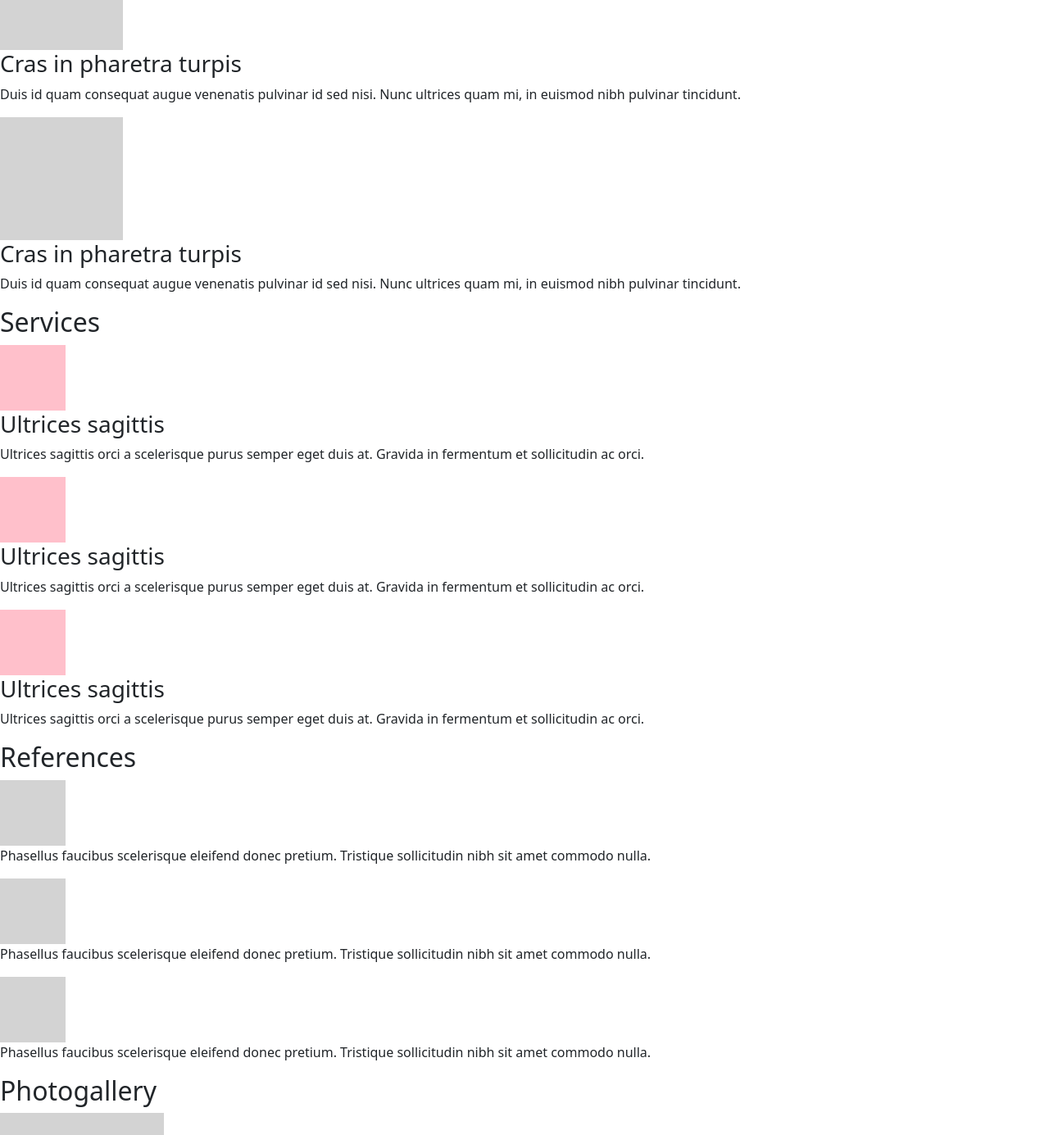
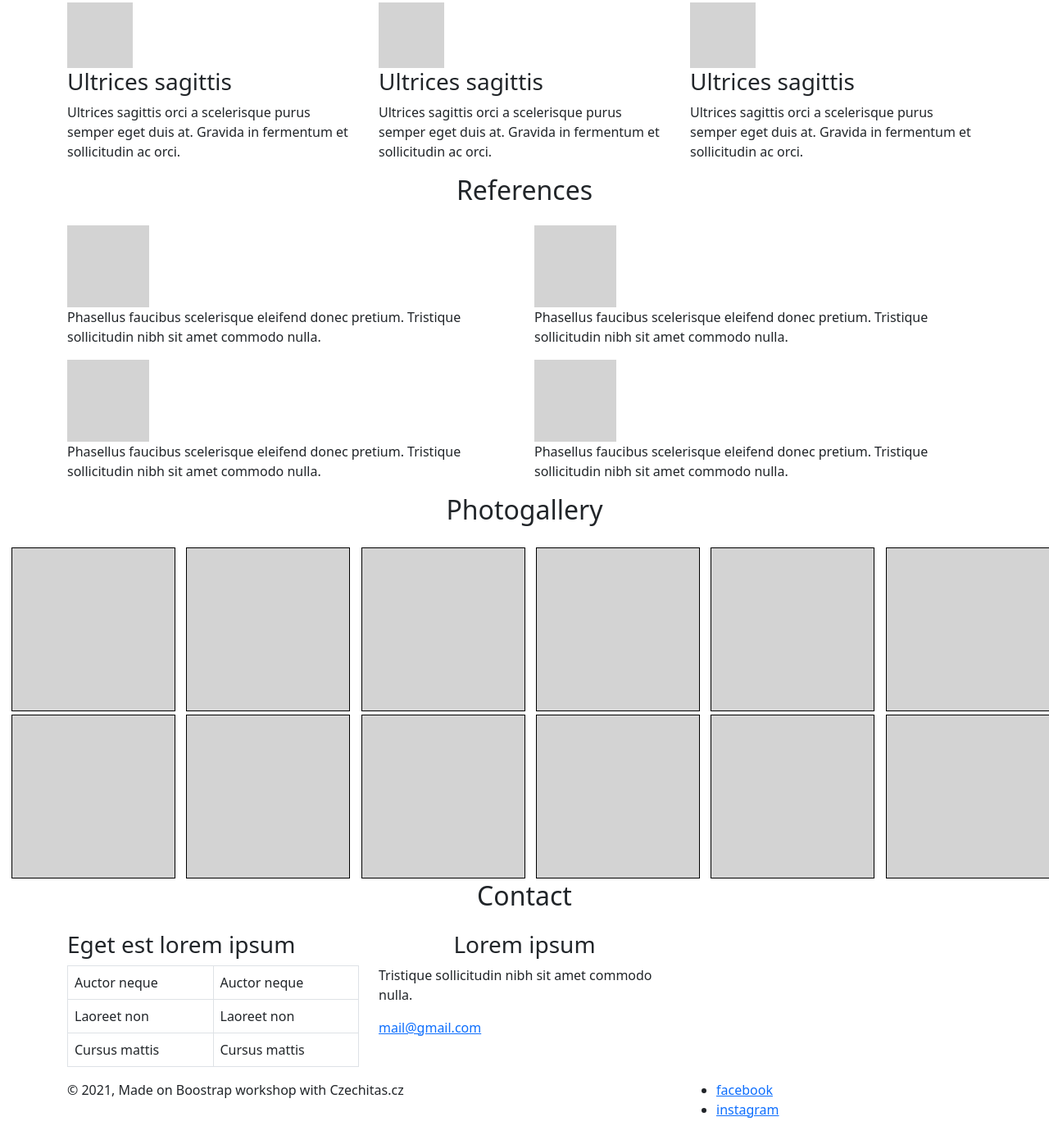
Before and after one commit to miroslavaka/html-css-javascript, a plain HTML site: page bootstrap1.html in a window 1280 px wide. Shown: the part 959-2344 px from the top of the page at 82% size. Drawn offline with nearby package versions, Linux system fonts and the light colour scheme.

Commit message:
100_days_of_code

```diff
--- a/bootstrap1.html
+++ b/bootstrap1.html
@@ -9,39 +9,51 @@
 </head>
 <style>
     .img {
-        width: 800px;
-        height: 400px;
+        width: 750px;
+        height: 350px;
         background: lightgray;
     }
 
     .img1 {
         width: 150px;
         height: 150px;
-        background: lightgray;
+    }
+
+    .img11 {
+        background: #afeeee;
+    }
+
+    .img12 {
+        background: #ffe4e1;
+    }
+
+    .img13 {
+        background: #d1e189;
     }
 
     .img2 {
         width: 80px;
         height: 80px;
-        background: pink;
+        background: lightgray;
     }
 
     .img3 {
-        width: 80px;
-        height: 80px;
+        width: 100px;
+        height: 100px;
         background: lightgray;
     }
 
     .img4 {
         width: 200px;
         height: 200px;
+        border: 1px solid black;
         background: lightgray;
-        margin-bottom: 1px;
+        margin: 2px;
     }
 </style>
 
 <body>
-    <h1>Lorem ipsum dolor sit amet</h1>
+    <h1>Bootstrap</h1>
     <nav>
         <ul>
             <li><a href="#">About</a></li>
@@ -54,73 +66,126 @@
     <div class="img"></div>
 
     <section>
-        <div>
-            <h2>Sociis natoque</h2>
-
-            <div class="img1"></div>
-            <h3>Cras in pharetra turpis</h3>
+        <div class="container">
+            <h2 class="text-center mb-4">Team</h2>
+            <div class="row">
+                <div class="col-md-4">
+                    <div class="img1 img11"></div>
+                    <h3 class="mt-3">Cras in pharetra turpis</h3>
+                    <p>Duis id quam consequat augue venenatis pulvinar id sed nisi. Nunc ultrices quam mi, in euismod nibh pulvinar tincidunt.</p>
+                </div>
+                <div class="col-md-4">
+                    <div class="img1 img12"></div>
+                    <h3 class="mt-3">Cras in pharetra turpis</h3>
+                    <p>Duis id quam consequat augue venenatis pulvinar id sed nisi. Nunc ultrices quam mi, in euismod nibh pulvinar tincidunt.</p>
+                </div>
+                <div class="col-md-4">
+                    <div class="img1 img13"></div>
+                    <h3 class="mt-3">Cras in pharetra turpis</h3>
                     <p> Duis id quam consequat augue venenatis pulvinar id sed nisi. Nunc ultrices quam mi, in euismod nibh pulvinar tincidunt.</p>
-
-            <div class="img1"></div>
-            <h3>Cras in pharetra turpis</h3>
-            <p> Duis id quam consequat augue venenatis pulvinar id sed nisi. Nunc ultrices quam mi, in euismod nibh pulvinar tincidunt.</p>
-
-            <div class="img1"></div>
-            <h3>Cras in pharetra turpis</h3>
-            <p> Duis id quam consequat augue venenatis pulvinar id sed nisi. Nunc ultrices quam mi, in euismod nibh pulvinar tincidunt.</p>
+                </div>
+            </div>
         </div>
     </section>
 
     <section>
-        <div>
-            <h2>Services</h2>
-            <div class="img2"></div>
-            <h3>Ultrices sagittis </h3>
-            <p>Ultrices sagittis orci a scelerisque purus semper eget duis at. Gravida in fermentum et sollicitudin ac orci.</p>
-
-            <div class="img2"></div>
-            <h3>Ultrices sagittis </h3>
-            <p>Ultrices sagittis orci a scelerisque purus semper eget duis at. Gravida in fermentum et sollicitudin ac orci.</p>
-
+        <div class="container">
+            <h2 class="text-center mb-4">Services</h2>
+            <div class="row">
+                <div class="col-md-4">
                     <div class="img2"></div>
                     <h3>Ultrices sagittis </h3>
                     <p>Ultrices sagittis orci a scelerisque purus semper eget duis at. Gravida in fermentum et sollicitudin ac orci.</p>
                 </div>
-    </section>
-
-    <section>
-        <div>
-            <h2>References</h2>
-            <div class="img3"></div>
-            <p>Phasellus faucibus scelerisque eleifend donec pretium. Tristique sollicitudin nibh sit amet commodo nulla. </p>
-
-            <div class="img3"></div>
-            <p>Phasellus faucibus scelerisque eleifend donec pretium. Tristique sollicitudin nibh sit amet commodo nulla. </p>
-
-            <div class="img3"></div>
-            <p>Phasellus faucibus scelerisque eleifend donec pretium. Tristique sollicitudin nibh sit amet commodo nulla. </p>
+                <div class="col-md-4">
+                    <div class="img2"></div>
+                    <h3>Ultrices sagittis </h3>
+                    <p>Ultrices sagittis orci a scelerisque purus semper eget duis at. Gravida in fermentum et sollicitudin ac orci.</p>
+                </div>
+                <div class="col-md-4">
+                    <div class="img2"></div>
+                    <h3>Ultrices sagittis </h3>
+                    <p>Ultrices sagittis orci a scelerisque purus semper eget duis at. Gravida in fermentum et sollicitudin ac orci.</p>
+                </div>
+            </div>
         </div>
     </section>
 
     <section>
-        <h2>Photogallery</h2>
+        <div class="container">
+            <h2 class="text-center mb-4">References</h2>
+
+            <div class="row">
+                <div class="col-md-6">
+                    <div class="img3"></div>
+                    <p>Phasellus faucibus scelerisque eleifend donec pretium. Tristique sollicitudin nibh sit amet commodo nulla. </p>
+                </div>
+                <div class="col-md-6">
+                    <div class="img3"></div>
+                    <p>Phasellus faucibus scelerisque eleifend donec pretium. Tristique sollicitudin nibh sit amet commodo nulla. </p>
+                </div>
+                <div class="col-md-6">
+                    <div class="img3"></div>
+                    <p>Phasellus faucibus scelerisque eleifend donec pretium. Tristique sollicitudin nibh sit amet commodo nulla. </p>
+                </div>
+                <div class="col-md-6">
+                    <div class="img3"></div>
+                    <p>Phasellus faucibus scelerisque eleifend donec pretium. Tristique sollicitudin nibh sit amet commodo nulla. </p>
+                </div>
+            </div>
+        </div>
+    </section>
+
+    <section>
+        <div class="container-fluid">
+            <h2 class="text-center mb-4">Photogallery</h2>
+            <div class="row">
+                <div class="col-4 col-sm-3 col-lg-2">
                     <div class="img4"></div>
+                </div>
+                <div class="col-4 col-sm-3 col-lg-2">
                     <div class="img4"></div>
+                </div>
+                <div class="col-4 col-sm-3 col-lg-2">
                     <div class="img4"></div>
+                </div>
+                <div class="col-4 col-sm-3 col-lg-2">
                     <div class="img4"></div>
+                </div>
+                <div class="col-4 col-sm-3 col-lg-2">
                     <div class="img4"></div>
+                </div>
+                <div class="col-4 col-sm-3 col-lg-2">
                     <div class="img4"></div>
+                </div>
+                <div class="col-4 col-sm-3 col-lg-2">
                     <div class="img4"></div>
+                </div>
+                <div class="col-4 col-sm-3 col-lg-2">
                     <div class="img4"></div>
+                </div>
+                <div class="col-4 col-sm-3 col-lg-2">
                     <div class="img4"></div>
+                </div>
+                <div class="col-4 col-sm-3 col-lg-2">
                     <div class="img4"></div>
+                </div>
+                <div class="col-4 col-sm-3 col-lg-2">
                     <div class="img4"></div>
+                </div>
+                <div class="col-4 col-sm-3 col-lg-2">
                     <div class="img4"></div>
+                </div>
+            </div>
+        </div>
     </section>
     <section>
-        <h2>Contact</h2>
+        <div class="container">
+            <h2 class="text-center mb-4">Contact</h2>
+            <div class="row">
+                <div class="col-sm-6 col-md-4">
                     <h3>Eget est lorem ipsum</h3>
-        <table>
+                    <table class="table table-bordered">
                         <tr>
                             <td>Auctor neque</td>
                             <td>Auctor neque</td>
@@ -134,14 +199,31 @@
                             <td>Cursus mattis</td>
                         </tr>
                     </table>
+                </div>
+                <div class="col-sm-6 col-md-4">
+                    <h3 class="text-center">Lorem ipsum</h3>
+                    <p>Tristique sollicitudin nibh sit amet commodo nulla.</p>
+                    <p>
+                        <a href="mailto:mail@gmail.com">mail@gmail.com</a>
+                    </p>
+                </div>
+            </div>
+        </div>
     </section>
     <footer>
+        <div class="container">
+            <div class="row">
+                <div class="col-md-8">
                     <p>&copy 2021, Made on Boostrap workshop with Czechitas.cz</p>
-
+                </div>
+                <div class="col-md-4">
                     <ul>
                         <li><a href="https://www.facebook.com/miroslava.kacmarova.5/">facebook</a></li>
                         <li><a href="https://www.instagram.com/mirra.ka/">instagram</a></li>
                     </ul>
+                </div>
+            </div>
+        </div>
     </footer>
 </body>
 
```
Lines whose indentation alone changed are shown as unchanged.
